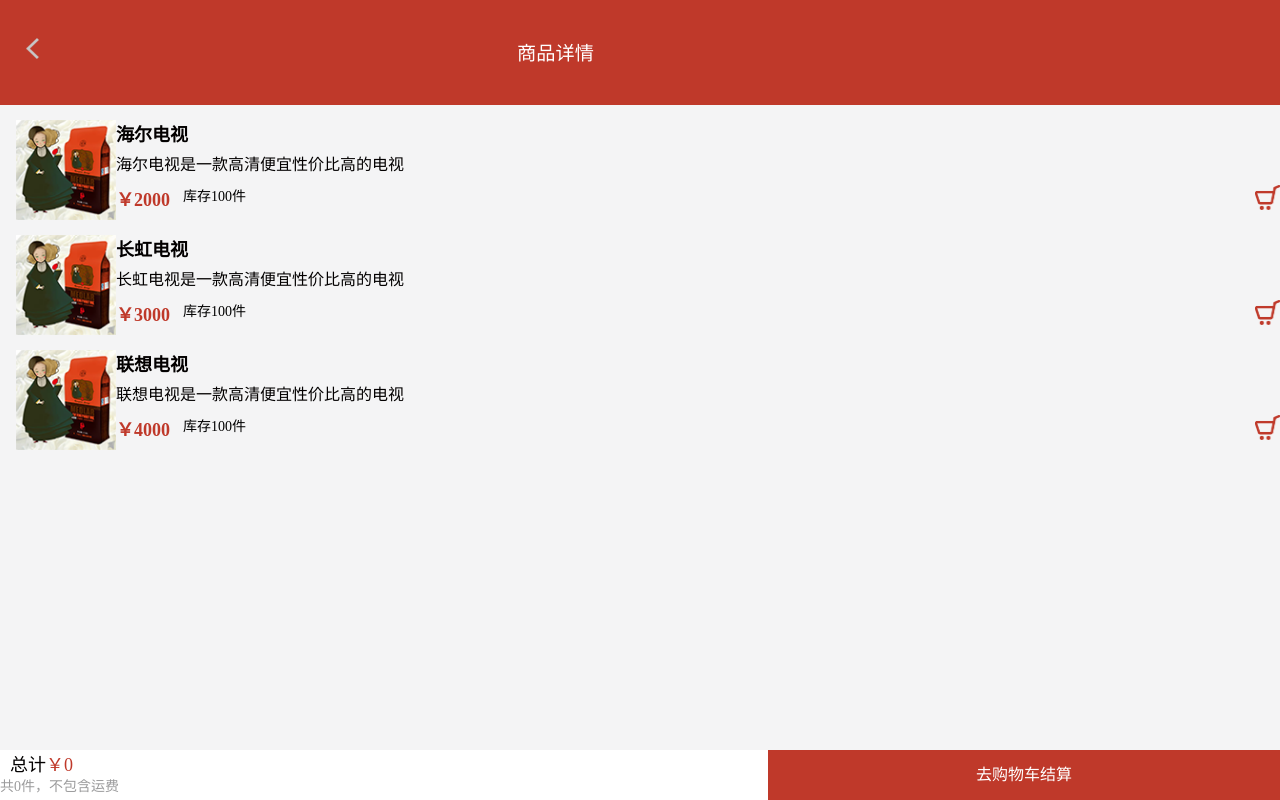
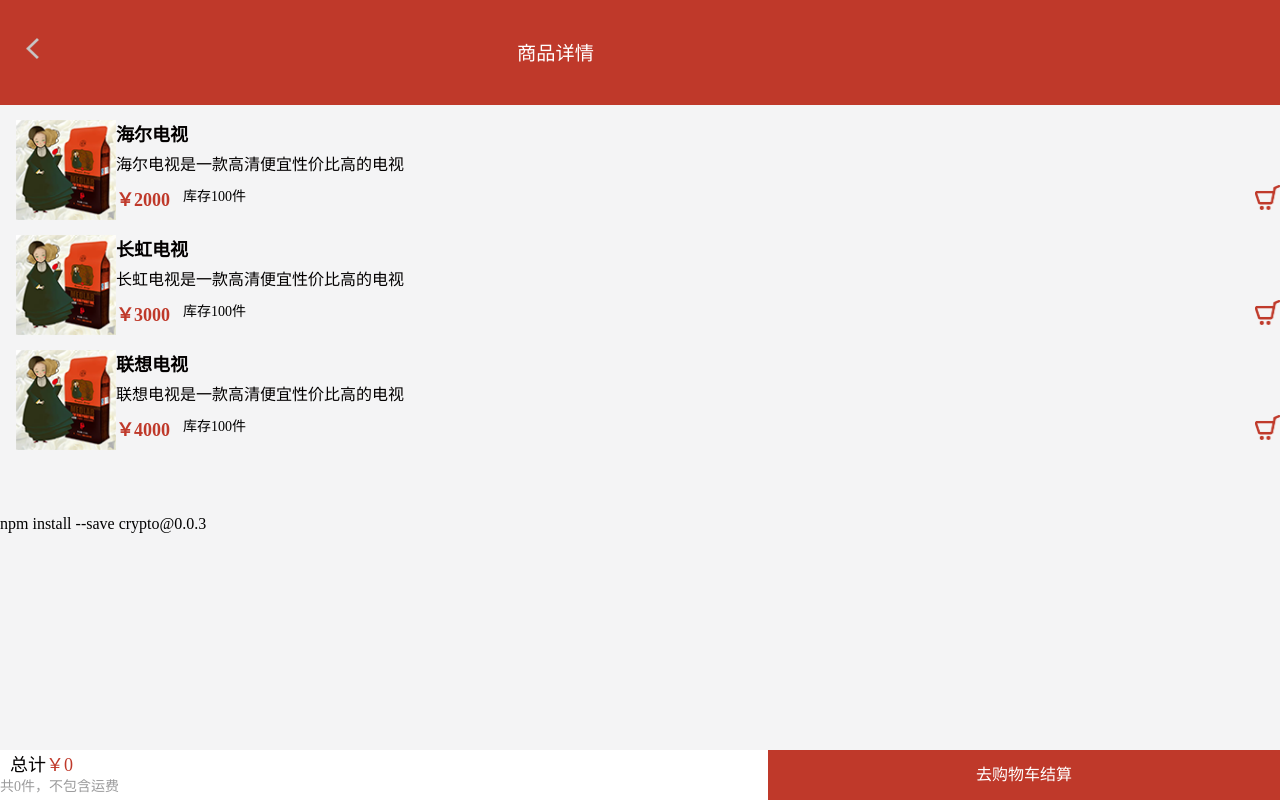
Before and after one commit to zhihuifang/carShopDemo, a website: page index.html in a window 1280 px wide. Drawn offline with Linux system fonts and the light colour scheme.

Commit message:
crypto s
使用npm install --save crypto@0.0.3命令

```diff
--- a/index.html
+++ b/index.html
@@ -16,5 +16,5 @@
 <body ng-controller="cartController as cart">
     <ui-view></ui-view>
 </body>
-
+npm install --save crypto@0.0.3
 </html>
--- a/package.json
+++ b/package.json
@@ -21,6 +21,7 @@
   "homepage": "https://github.com/zhihuifang/carShopDemo#readme",
   "dependencies": {
     "blink-diff": "^1.0.12",
+    "crypto": "0.0.3",
     "gulp": "^3.8.11",
     "run-sequence": "^1.1.3"
   }
```
